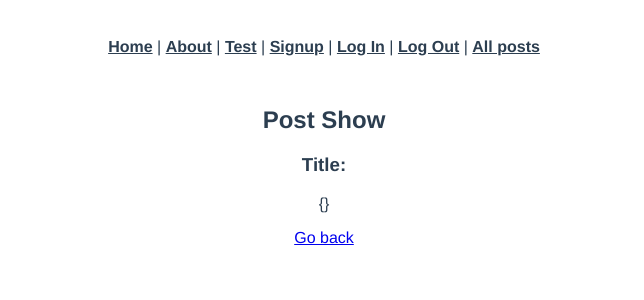
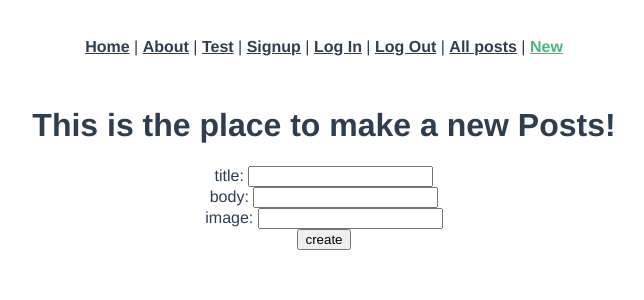
Before and after one commit to SamSharff/blog-frontend, a Vue app: page /posts/new in a window 1280 px wide. Shown: the top 300 px of the page, without its empty margins (316-960 px from the left). Built offline with nearby package versions, Linux system fonts and the light colour scheme; no server answers.

Commit message:
adds fixes to postsnew

```diff
--- a/src/App.vue
+++ b/src/App.vue
@@ -13,6 +13,8 @@
     <router-link to="/logout">Log Out</router-link>
     |
     <router-link to="/posts">All posts</router-link>
+    |
+    <router-link to="/posts/new">New</router-link>
   </nav>
   <router-view />
 </template>
--- a/src/router/index.js
+++ b/src/router/index.js
@@ -5,6 +5,7 @@ import SignUp from "../views/SignUp.vue";
 import LogIn from "../views/LogIn.vue";
 import LogOut from "../views/LogOut.vue";
 import PostsIndex from "../views/PostsIndex.vue";
+import PostsNew from "../views/PostsNew.vue";
 import PostsShow from "../views/PostsShow.vue";
 
 const routes = [
@@ -48,6 +49,11 @@ const routes = [
     component: PostsIndex,
   },
   {
+    path: "/posts/new",
+    name: "postsNew",
+    component: PostsNew,
+  },
+  {
     path: "/posts/:id",
     name: "postsShow",
     component: PostsShow,
--- /dev/null
+++ b/src/views/PostsNew.vue
@@ -0,0 +1,48 @@
+<script>
+import axios from "axios";
+
+export default {
+  data: function () {
+    return {
+      newPostParams: {},
+      errors: [],
+    };
+  },
+  methods: {
+    createPost: function () {
+      console.log("Making a new post");
+
+      axios
+        .post("http://localhost:3000/posts.json", this.newPostParams)
+        .then((response) => {
+          console.log("Sucess", response.data);
+          this.posts.push(response.data);
+        })
+        .catch((error) => console.log(error.response));
+    },
+  },
+};
+</script>
+
+<template>
+  <div class="posts-new">
+    <form v-on:submit.prevent="createPost()">
+      <h1>This is the place to make a new Posts!</h1>
+      <div>
+        <div class="form-group">
+          title:
+          <input type="text" v-model="newPostParams.title" />
+        </div>
+        <div class="form-group">
+          body:
+          <input type="text" v-model="newPostParams.body" />
+        </div>
+        <div class="form-group">
+          image:
+          <input type="text" v-model="newPostParams.image" />
+        </div>
+      </div>
+      <input type="submit" value="create" />
+    </form>
+  </div>
+</template>
```
Also changed, not shown: src/views/PostsEdit.vue (added).
